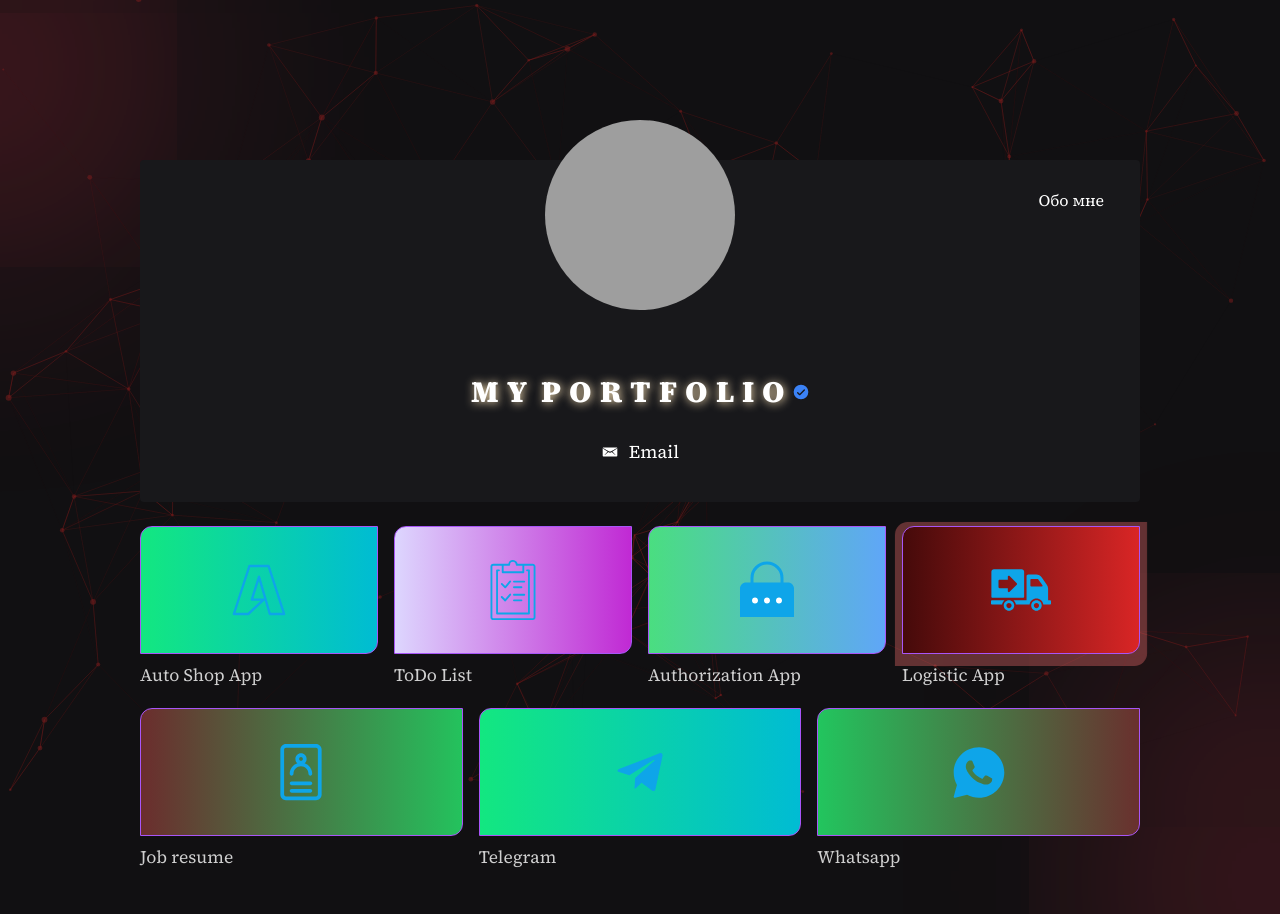
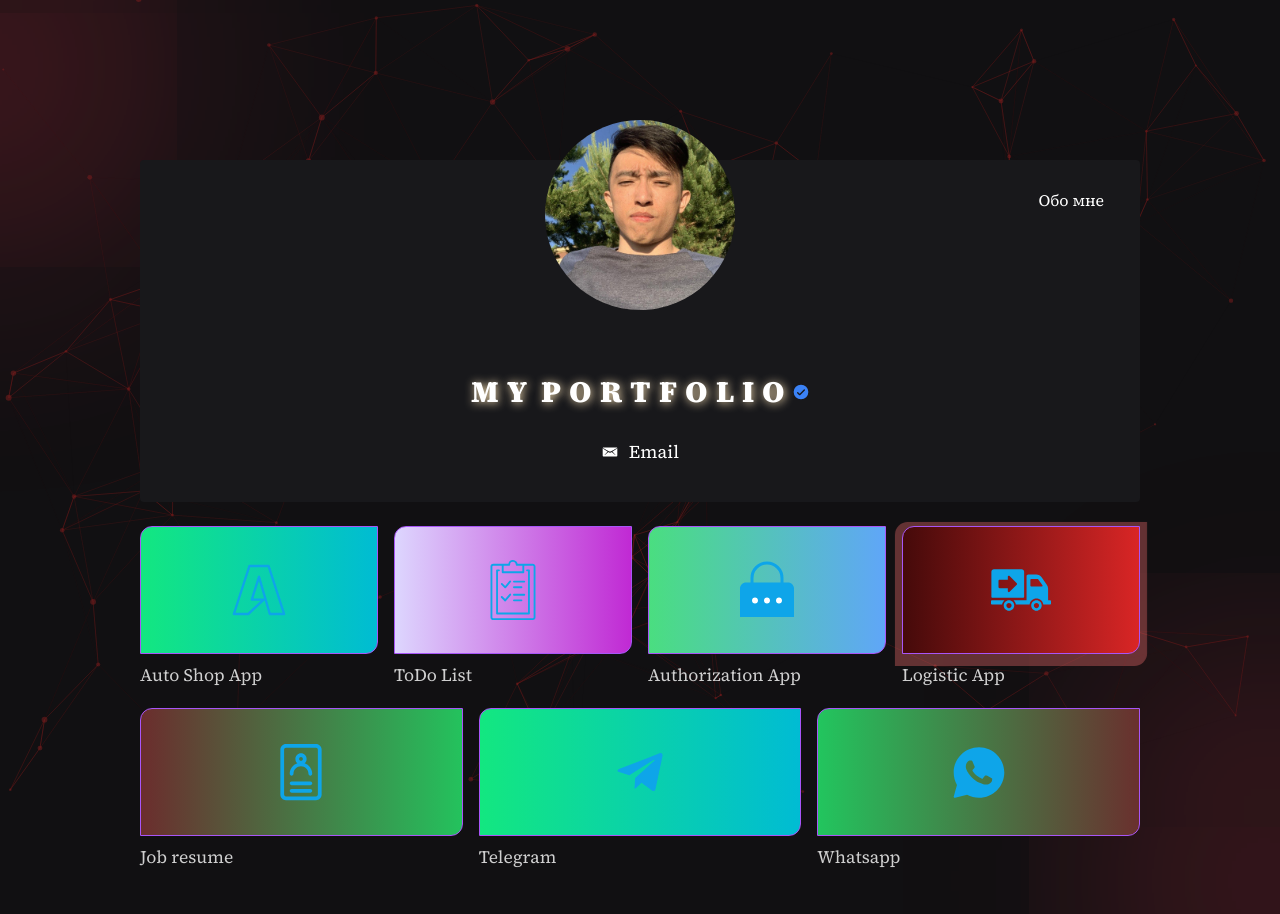
Before and after one commit to NurislamAituarov/my-portfolio, a Next.js app: page / in a window 1280 px wide. Built offline with nearby package versions, Linux system fonts and the light colour scheme.

Commit message:
refactor path img avatar

```diff
--- a/src/layout/about-me/AboutMe.tsx
+++ b/src/layout/about-me/AboutMe.tsx
@@ -15,7 +15,8 @@ export function AboutMe({ me }: IPropsMe) {
     <div className={styles.me}>
       <div className={styles['image-wrapper']}>
         <Image
-          src={`${APP_URL}/${me.avatar}`}
+          // src={`${APP_URL}/${me.avatar}`}
+          src="/avatar.jpg"
           width={190}
           height={190}
           alt={me.siteName}
```
